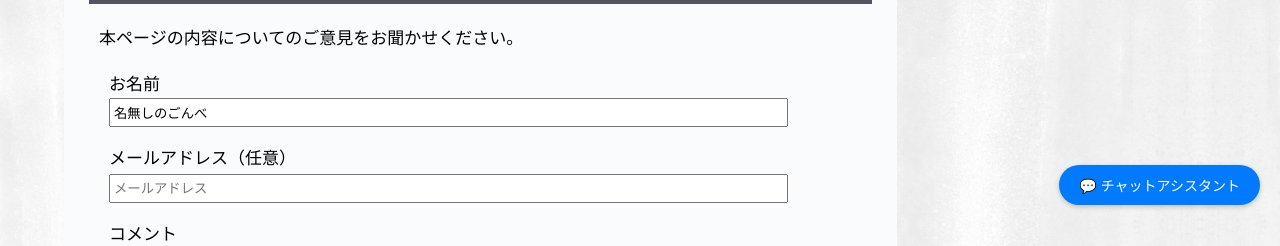
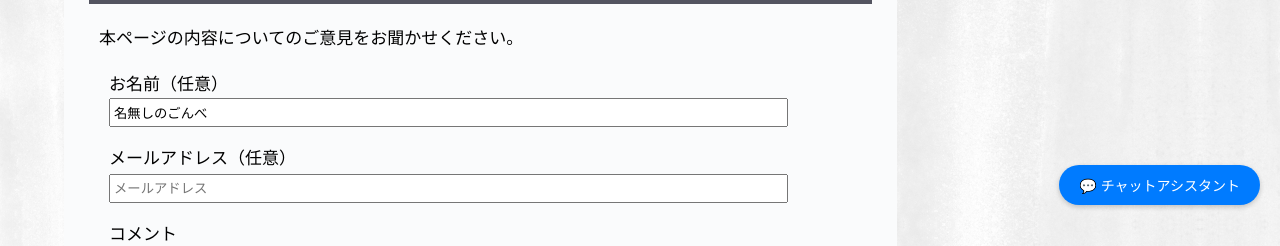
Before and after one commit to nakano0328/archive, a Next.js app: page /contact in a window 1280 px wide. Shown: the part 575-821 px from the top of the page. Built offline with nearby package versions, Linux system fonts and the light colour scheme.

Commit message:
GoogleFormコンポーネントの名前入力欄に「（任意）」を追加し、必須属性を削除しました。

```diff
--- a/app/components/GoogleForm.tsx
+++ b/app/components/GoogleForm.tsx
@@ -54,13 +54,12 @@ const GoogleForm: React.FC<GoogleFormProps> = ({
       >
         <div style={{ margin: "0px 10px" }}>
           <p>
-            お名前
+            お名前（任意）
             <br />
             <input
               name="entry.1814434943"
               placeholder="名前"
               defaultValue="名無しのごんべ"
-              required
               className="w-full p-2 border rounded commentform"
             />
           </p>
```
